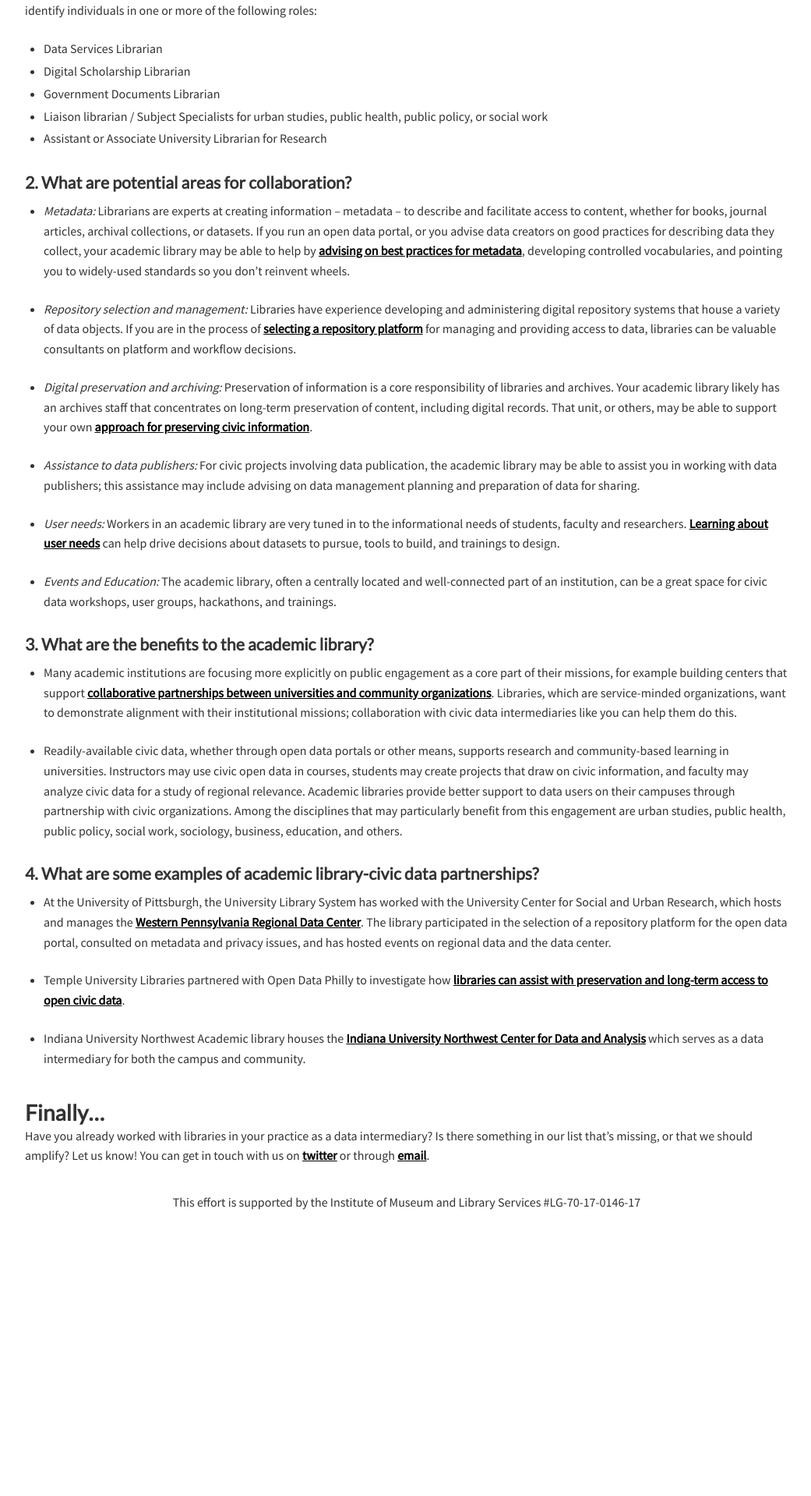
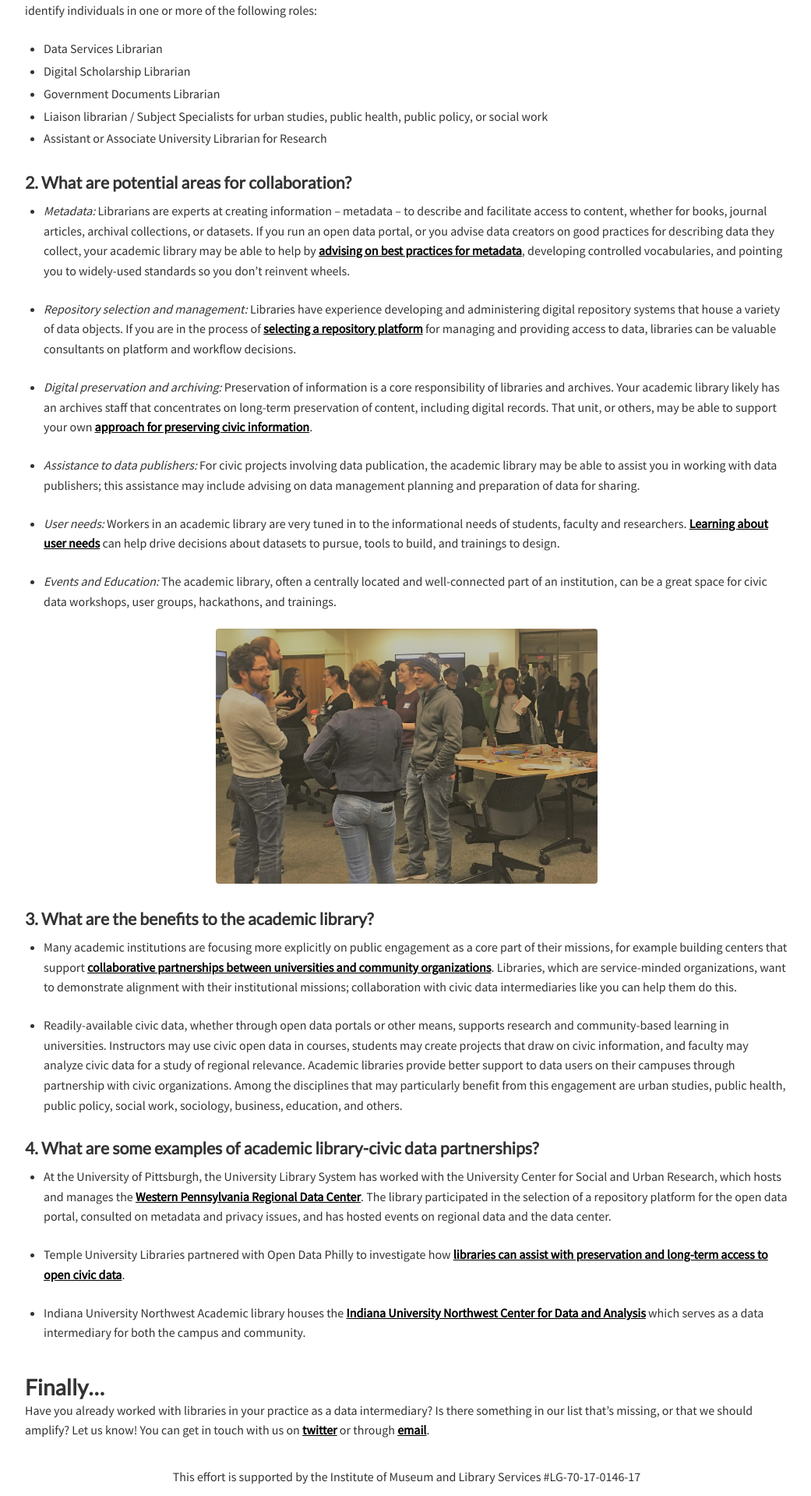
Before and after one commit to civic-switchboard/civic-switchboard.github.io.first, a Jekyll site: the page built from _posts/2018-01-09-post_2.md, in a window 1280 px wide. Shown: the part 2389-4307 px from the top of the page at 78% size, without its empty margins (118-1159 px from the left). Built offline with Jekyll 4.4.1, drawn with Linux system fonts in a browser that asks for light colours; before the commit the page ends 3955 px from its top, so only the background shows below that.

Commit message:
Update 2018-01-09-post_2.md

```diff
--- a/_posts/2018-01-09-post_2.md
+++ b/_posts/2018-01-09-post_2.md
@@ -84,6 +84,8 @@ If you have a connection with someone who works for a local academic library, as
 
 * *Events and Education:* The academic library, often a centrally located and well-connected part of an institution, can be a great space for civic data workshops, user groups, hackathons, and trainings.
 
+<img src="/img/spooky.jpg" alt="data event at library" width="50%" height="50%" style="vertical-align:middle">
+
 #### 3. What are the benefits to the academic library?
 
 * Many academic institutions are focusing more explicitly on public engagement as a core part of their missions, for example building centers that support [collaborative partnerships between universities and community organizations](https://www.luc.edu/curl/index.shtml). Libraries, which are service-minded organizations, want to demonstrate alignment with their institutional missions; collaboration with civic data intermediaries like you can help them do this.
```
